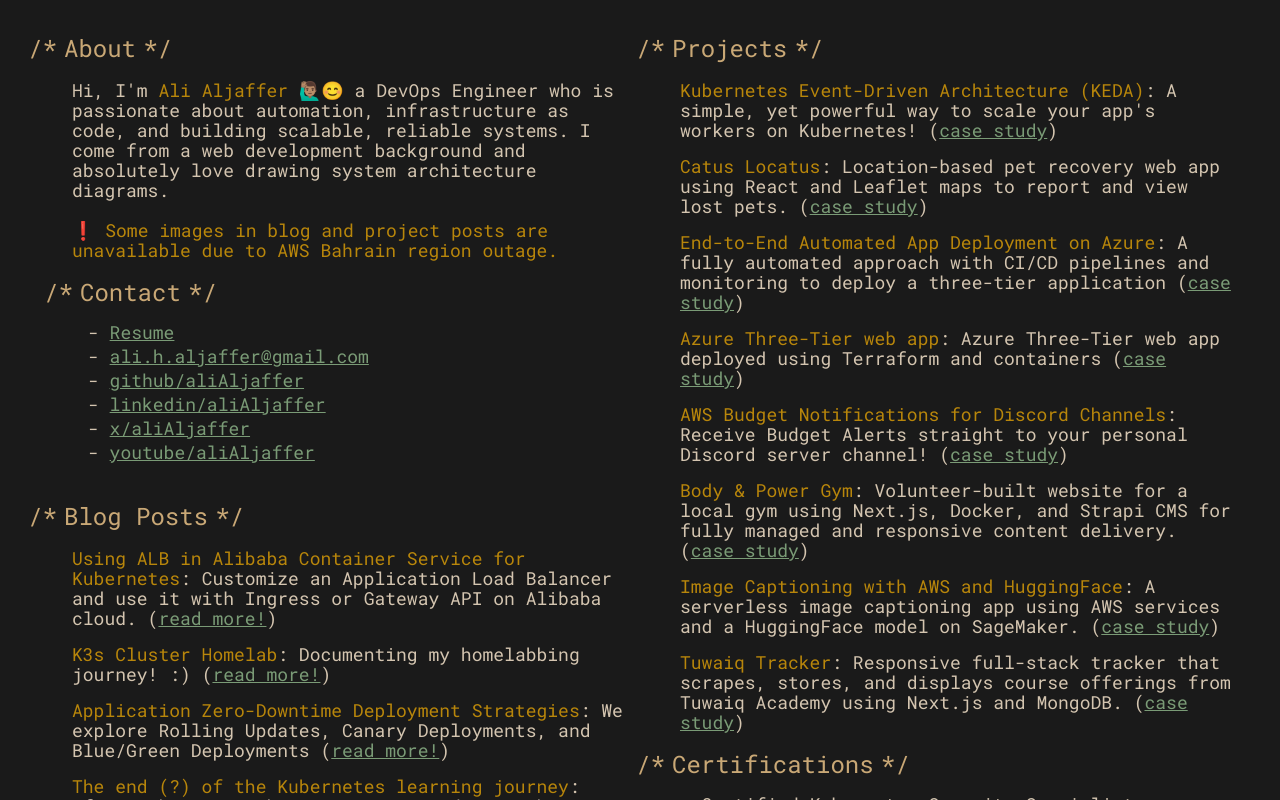
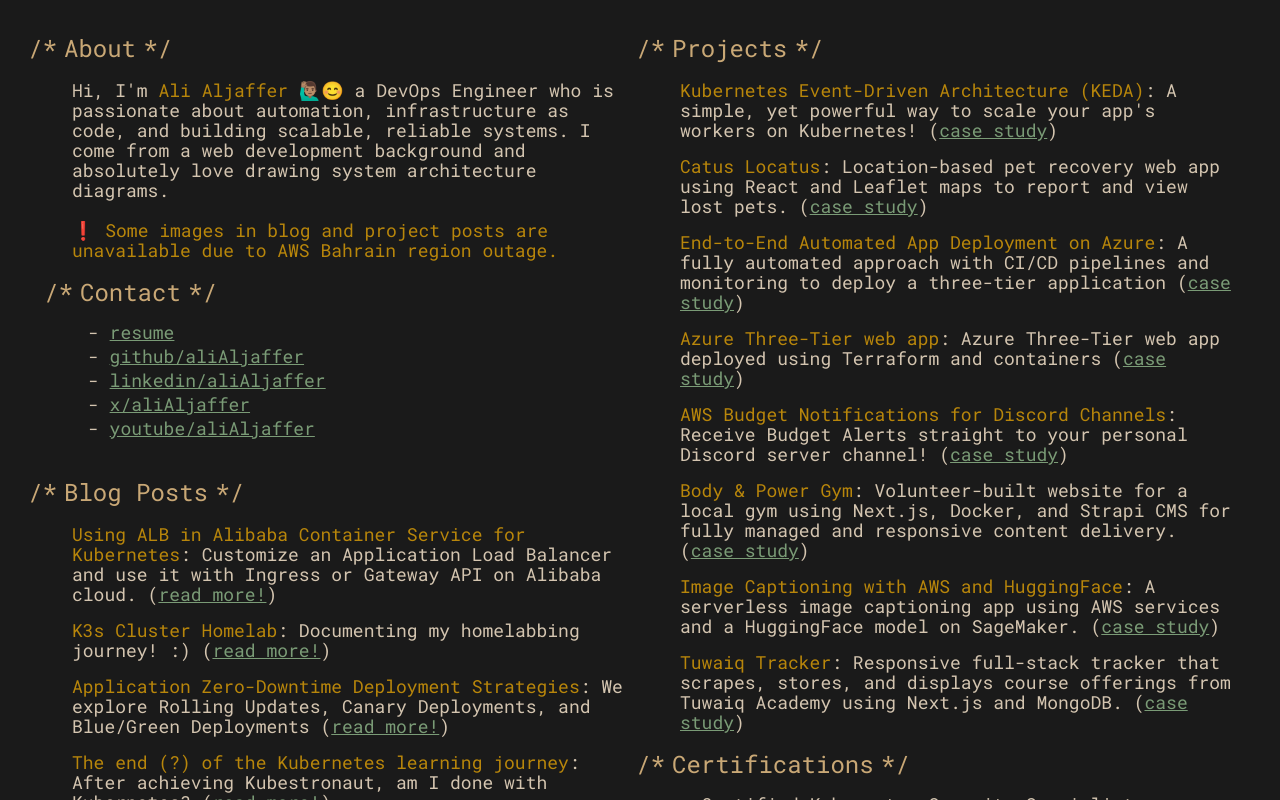
Before and after one commit to aliAljaffer/aliAljaffer.github.io, a Next.js app: page / in a window 1280 px wide. Shown: the top 800 px of the page. Built offline with nearby package versions, Linux system fonts and the light colour scheme.

Commit message:
anchor links for contacts

```diff
--- a/src/app/components/ContactList.tsx
+++ b/src/app/components/ContactList.tsx
@@ -1,5 +1,3 @@
-import Link from "next/link";
-
 interface ContactItem {
   label: string;
   value: string;
@@ -20,13 +18,13 @@
       {contacts.map((contact, index) => (
         <li key={index} className="before:content-['-_'] mb-2">
           {/* {contact.label}:{" "} */}
-          <Link
+          <a
             className="text-terminal-link underline  hover:no-underline hover:text-shadow-terminal-link"
             href={contact.value}
             target="_blank"
           >
             {contact.showAs}
-          </Link>
+          </a>
         </li>
       ))}
     </ul>
--- a/src/app/page.tsx
+++ b/src/app/page.tsx
@@ -10,13 +10,13 @@
   {
     label: "Resume/CV",
     value: "https://resume.alialjaffer.com",
-    showAs: "Resume",
+    showAs: "resume",
   },
-  {
-    label: "Email",
-    value: "ali.h.aljaffer@gmail.com",
-    showAs: "ali.h.aljaffer@gmail.com",
-  },
+  // {
+  //   label: "Email",
+  //   value: "ali.h.aljaffer@gmail.com",
+  //   showAs: "ali.h.aljaffer@gmail.com",
+  // },
   {
     label: "GitHub",
     value: "https://github.com/alialjaffer",
```
Also changed, not shown: 1 other file (tests, documents, lock files or other folders).
